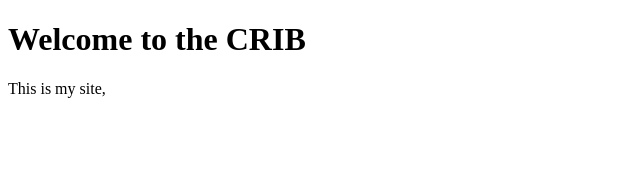
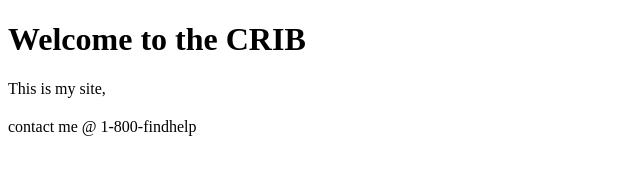
Before and after one commit to segalj123/segalj123.github.io, a plain HTML site: page index.html in a window 1280 px wide. Shown: the whole page, without its empty margins (0-640 px from the left). Drawn offline with Linux system fonts and the light colour scheme.

Commit message:
Update index.html

```diff
--- a/index.html
+++ b/index.html
@@ -10,6 +10,6 @@
    <p>This is my site, </p>
    <h2></h2>
 
-
+    contact me @ 1-800-findhelp
 </body>
 </html>
```
